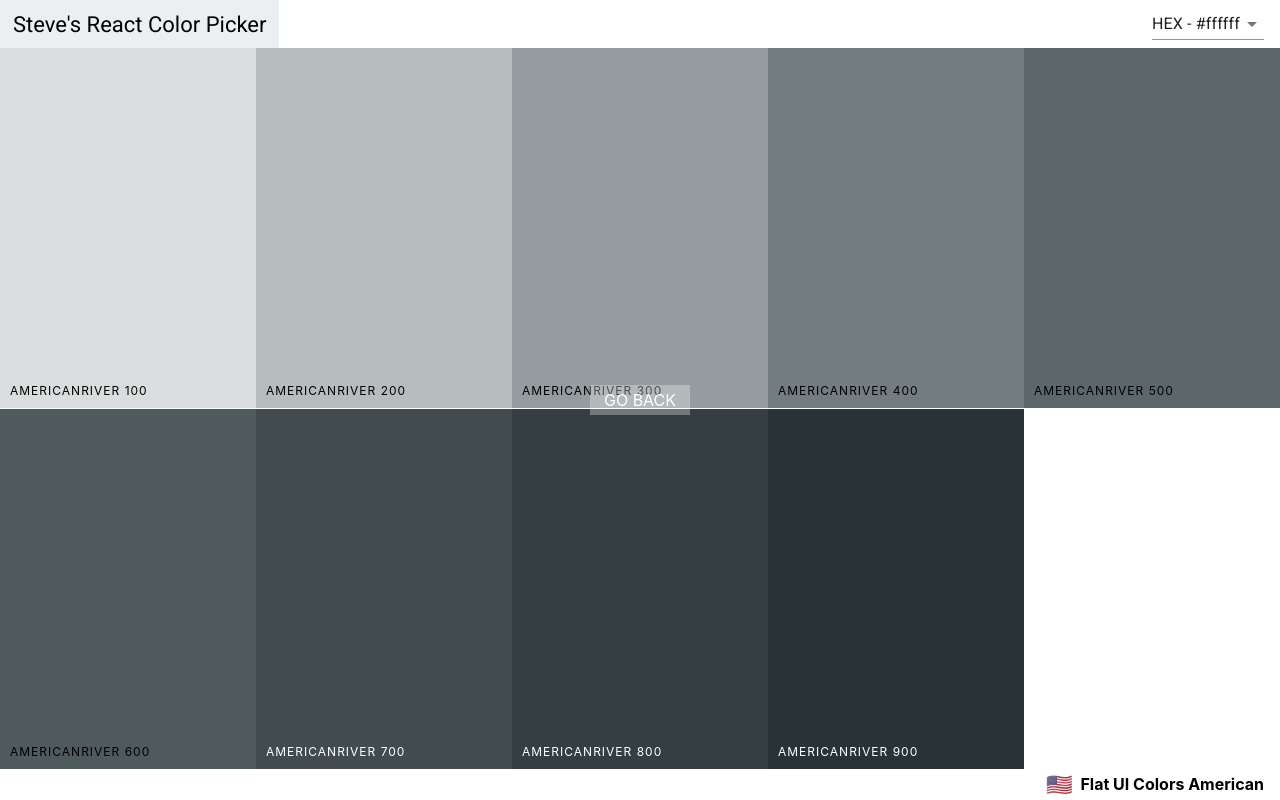
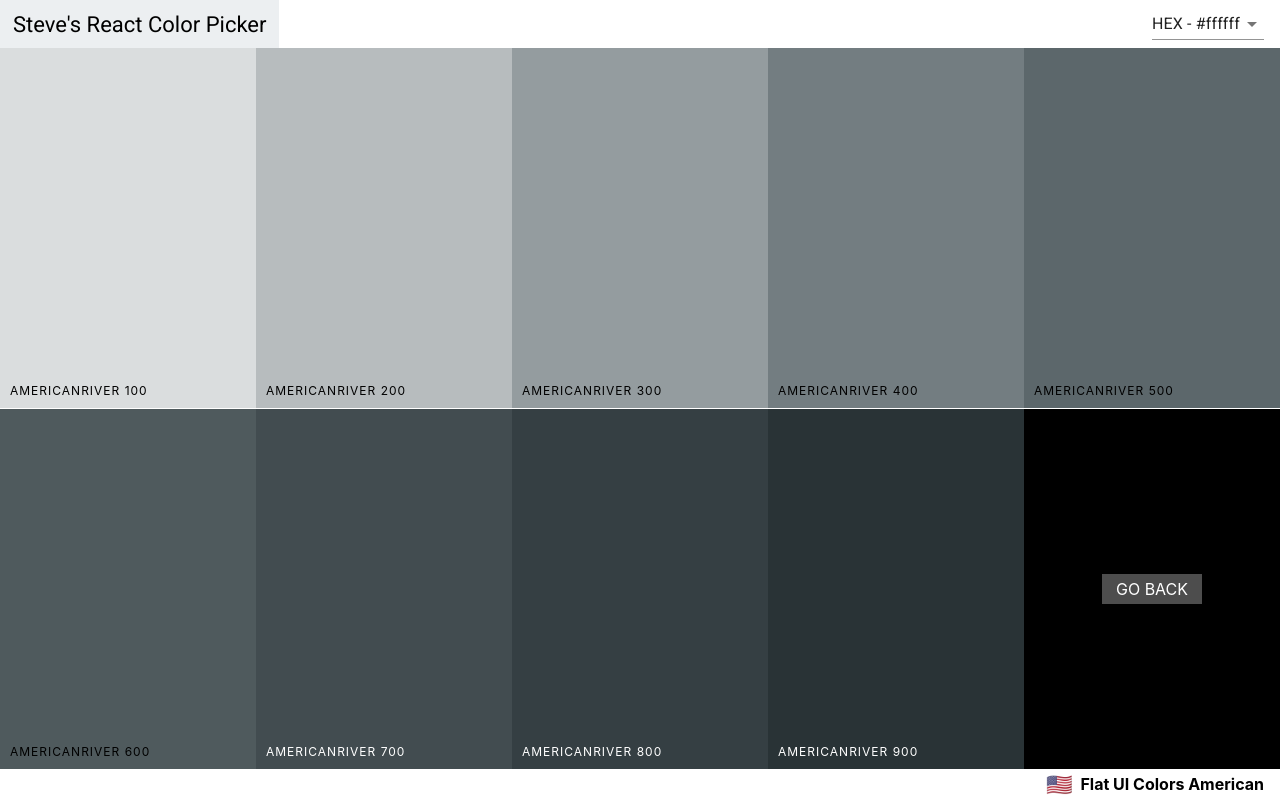
Before and after one commit to storrence88/react-color-picker, a React (Create React App) app: page /palette/flat-ui-colors-american/americanriver in a window 1280 px wide. Built offline with nearby package versions, Linux system fonts and the light colour scheme.

Commit message:
Refactor Palette component styles

```diff
--- a/src/Palette.css
+++ b/src/Palette.css
@@ -1,7 +1,7 @@
-.Palette {
+/* .Palette {
   height: 100vh;
   overflow: hidden;
-}
+} */
 
 .Palette-colors {
   height: 90%;
--- a/src/Palette.js
+++ b/src/Palette.js
@@ -2,9 +2,20 @@
 import ColorBox from './ColorBox';
 import Navbar from './Navbar';
 import PaletteFooter from './PaletteFooter';
+import { withStyles } from '@material-ui/styles';
 import './Palette.css';
 
-export default class Palette extends Component {
+const styles = {
+  Palette: {
+    height: '100vh',
+    overflow: 'hidden'
+  },
+  PaletteColors: {
+    height: '90%'
+  }
+};
+
+class Palette extends Component {
   constructor(props) {
     super(props);
     this.state = { level: 500, format: 'hex' };
@@ -20,6 +31,7 @@
 
   render() {
     const { level, format } = this.state;
+    const { classes } = this.props;
     const { colors, emoji, paletteName, id } = this.props.palette;
     const colorBoxes = colors[level].map((color) => (
       <ColorBox
@@ -33,16 +45,18 @@
       />
     ));
     return (
-      <div className=' Palette'>
+      <div className={classes.Palette}>
         <Navbar
           level={level}
           changeLevel={this.changeLevel}
           handleChange={this.changeFormat}
           showingAllColors={true}
         />
-        <div className='Palette-colors'>{colorBoxes}</div>
+        <div className={classes.PaletteColors}>{colorBoxes}</div>
         <PaletteFooter paletteName={paletteName} emoji={emoji} />
       </div>
     );
   }
 }
+
+export default withStyles(styles)(Palette);
--- a/src/SingleColorPalette.js
+++ b/src/SingleColorPalette.js
@@ -2,9 +2,50 @@
 import ColorBox from './ColorBox';
 import Navbar from './Navbar';
 import { Link } from 'react-router-dom';
+import { withStyles } from '@material-ui/styles';
 import PaletteFooter from './PaletteFooter';
 
-export default class SingleColorPalette extends Component {
+const styles = {
+  Palette: {
+    height: '100vh',
+    overflow: 'hidden'
+  },
+  PaletteColors: {
+    height: '90%'
+  },
+  goBack: {
+    width: '20%',
+    height: '50%',
+    margin: '0 auto',
+    display: 'inline-block',
+    position: 'relative',
+    cursor: 'pointer',
+    marginBottom: '-3.5px',
+    opacity: '1',
+    backgroundColor: 'black',
+    '& a': {
+      color: 'white',
+      width: '100px',
+      height: '30px',
+      position: 'absolute',
+      display: 'inline-block',
+      top: '50%',
+      left: '50%',
+      marginLeft: '-50px',
+      marginTop: '-15px',
+      textAlign: 'center',
+      outline: 'none',
+      background: 'rgba(255, 255, 255, 0.3)',
+      fontSize: '1rem',
+      lineHeight: '30px',
+      textTransform: 'uppercase',
+      border: 'none',
+      textDecoration: 'none'
+    }
+  }
+};
+
+class SingleColorPalette extends Component {
   constructor(props) {
     super(props);
     this._shades = this.gatherShades(this.props.palette, this.props.colorId);
@@ -29,6 +70,7 @@
   render() {
     const { format } = this.state;
     const { paletteName, emoji, id } = this.props.palette;
+    const { classes } = this.props;
     const colorBoxes = this._shades.map((color) => (
       <ColorBox
         key={color.name}
@@ -38,14 +80,12 @@
       />
     ));
     return (
-      <div className='SingleColorPalette Palette'>
+      <div className={classes.Palette}>
         <Navbar handleChange={this.changeFormat} showingAllColors={false} />
-        <div className='Palette-colors'>
+        <div className={classes.PaletteColors}>
           {colorBoxes}
-          <div className='go-back ColorBox'>
-            <Link to={`/palette/${id}`} className='back-button'>
-              Go Back
-            </Link>
+          <div className={classes.goBack}>
+            <Link to={`/palette/${id}`}>Go Back</Link>
           </div>
         </div>
         <PaletteFooter paletteName={paletteName} emoji={emoji} />
@@ -53,3 +93,5 @@
     );
   }
 }
+
+export default withStyles(styles)(SingleColorPalette);
```
